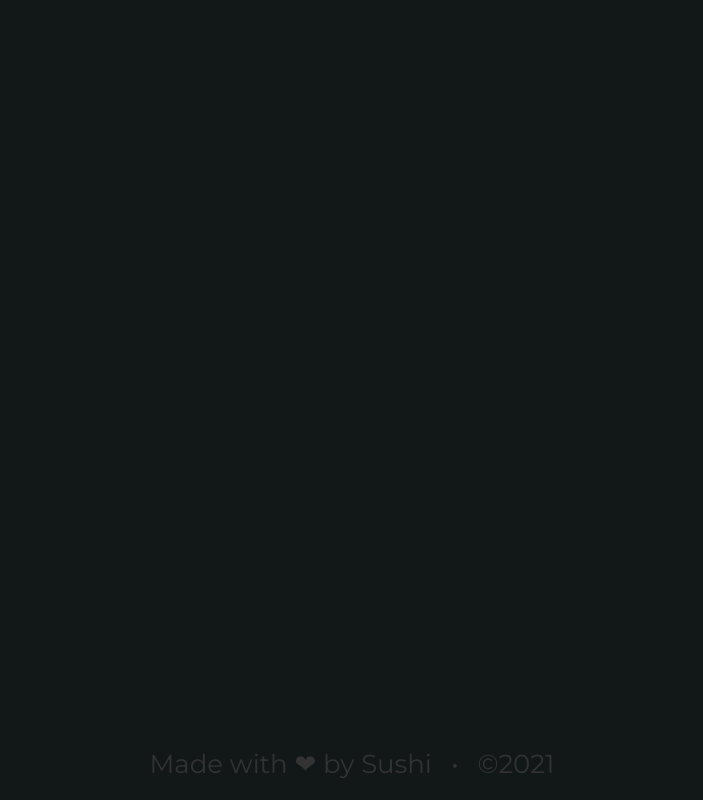
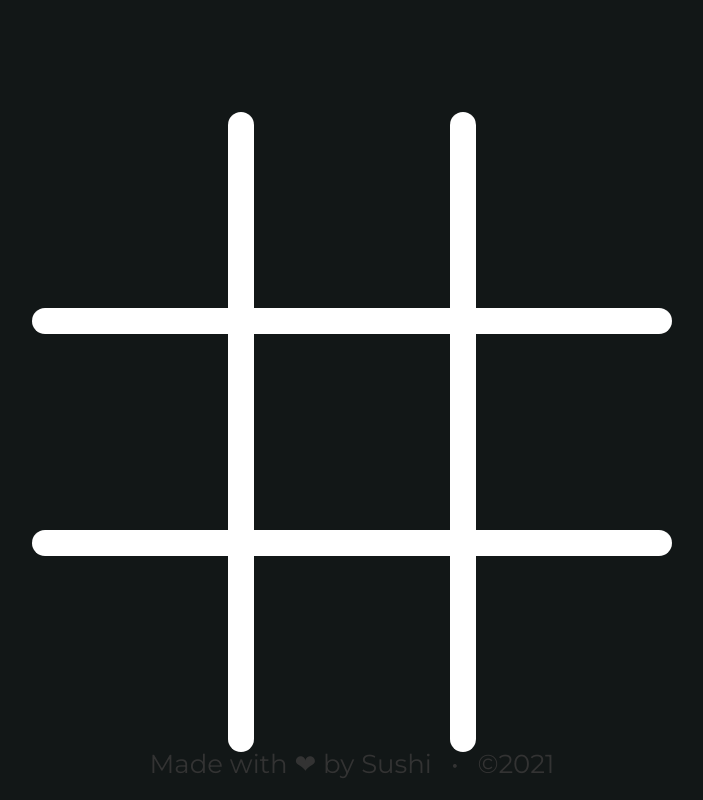
Before and after one commit to SushiJackal/tictactoe, a website: page client/index.html in a window 1280 px wide. Shown: the whole page, without its empty margins (288-991 px from the left). Drawn offline with Linux system fonts and the light colour scheme.

Commit message:
Adding grid lines

```diff
--- a/client/index.html
+++ b/client/index.html
@@ -11,17 +11,23 @@
 <body>
   <div id="wrapper">
     <div id="game">
-      <div class="cell" id="a1"></div>
-      <div class="cell" id="a2"></div>
-      <div class="cell" id="a3"></div>
+      <div onclick="cellClick('a1')" class="cell" id="a1"></div>
+      <div onclick="cellClick('a2')" class="cell" id="a2"></div>
+      <div onclick="cellClick('a3')" class="cell" id="a3"></div>
 
-      <div class="cell" id="b1"></div>
-      <div class="cell" id="b2"></div>
-      <div class="cell" id="b3"></div>
+      <div class="hline" id="hline1"></div>
+      <div class="vline" id="vline1"></div>
 
-      <div class="cell" id="c1"></div>
-      <div class="cell" id="c2"></div>
-      <div class="cell" id="c3"></div>
+      <div onclick="cellClick('b1')" class="cell" id="b1"></div>
+      <div onclick="cellClick('b2')" class="cell" id="b2"></div>
+      <div onclick="cellClick('b3')" class="cell" id="b3"></div>
+
+      <div class="hline" id="hline2"></div>
+      <div class="vline" id="vline2"></div>
+
+      <div onclick="cellClick('c1')" class="cell" id="c1"></div>
+      <div onclick="cellClick('c2')" class="cell" id="c2"></div>
+      <div onclick="cellClick('c3')" class="cell" id="c3"></div>
     </div>
   </div>
   <div id="copyright">
--- a/client/styles.css
+++ b/client/styles.css
@@ -69,6 +69,35 @@ body{
   }
 }
 
+.hline {
+  background-color: white;
+  border-radius: 100px;
+  grid-column-start: 1;
+  grid-column-end: span 5;
+}
+
+.vline {
+  background-color: white;
+  border-radius: 100px;
+  grid-row-start: 1;
+  grid-row-end: span 5;
+}
+
+#hline1 {
+  grid-row: 2;
+}
+
+#hline2 {
+  grid-row: 4;
+}
+
+#vline1 {
+  grid-column: 2;
+}
+
+#vline2 {
+  grid-column: 4;
+}
 
 #a1 {
   grid-row: 1;
```
